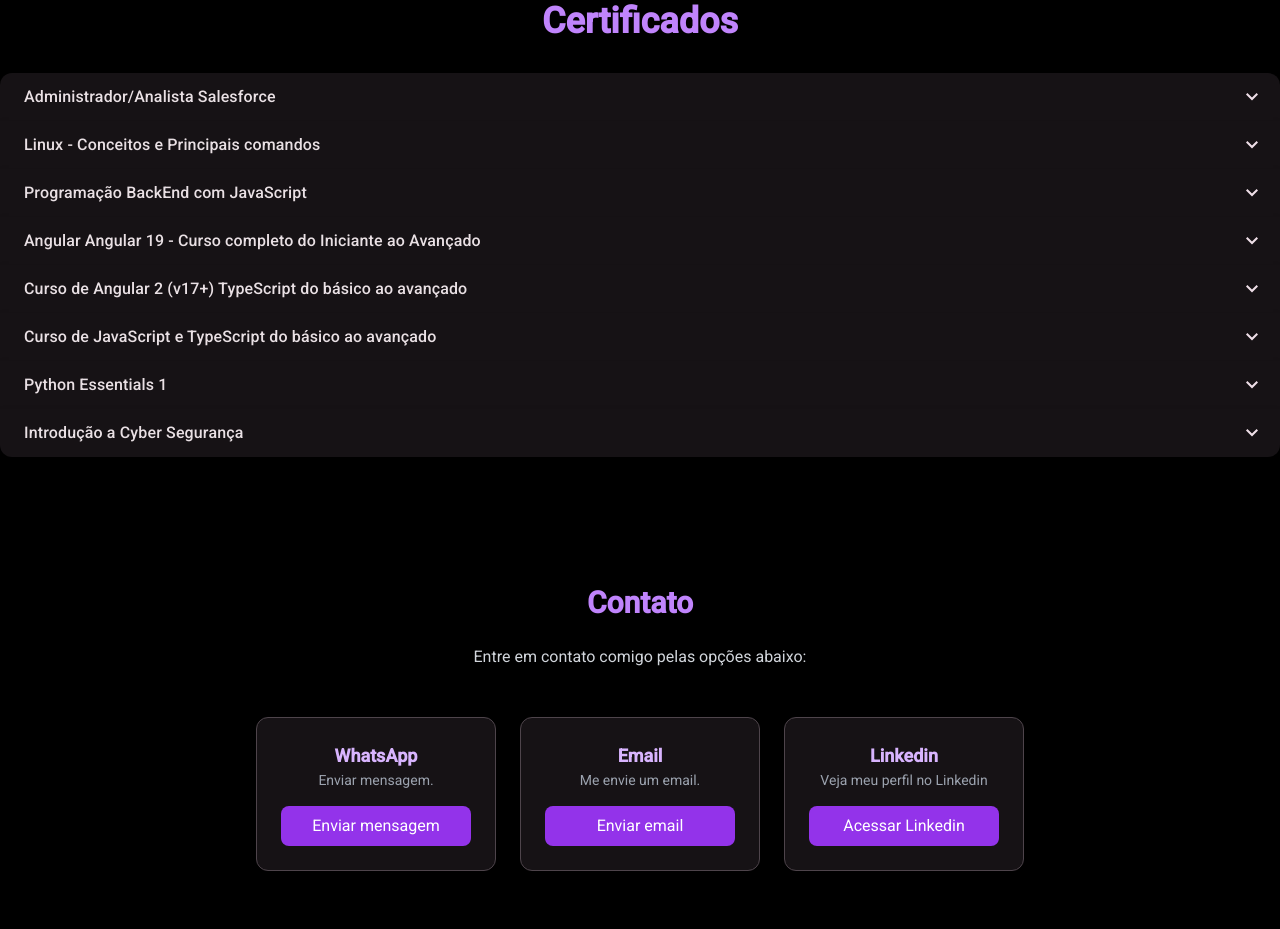
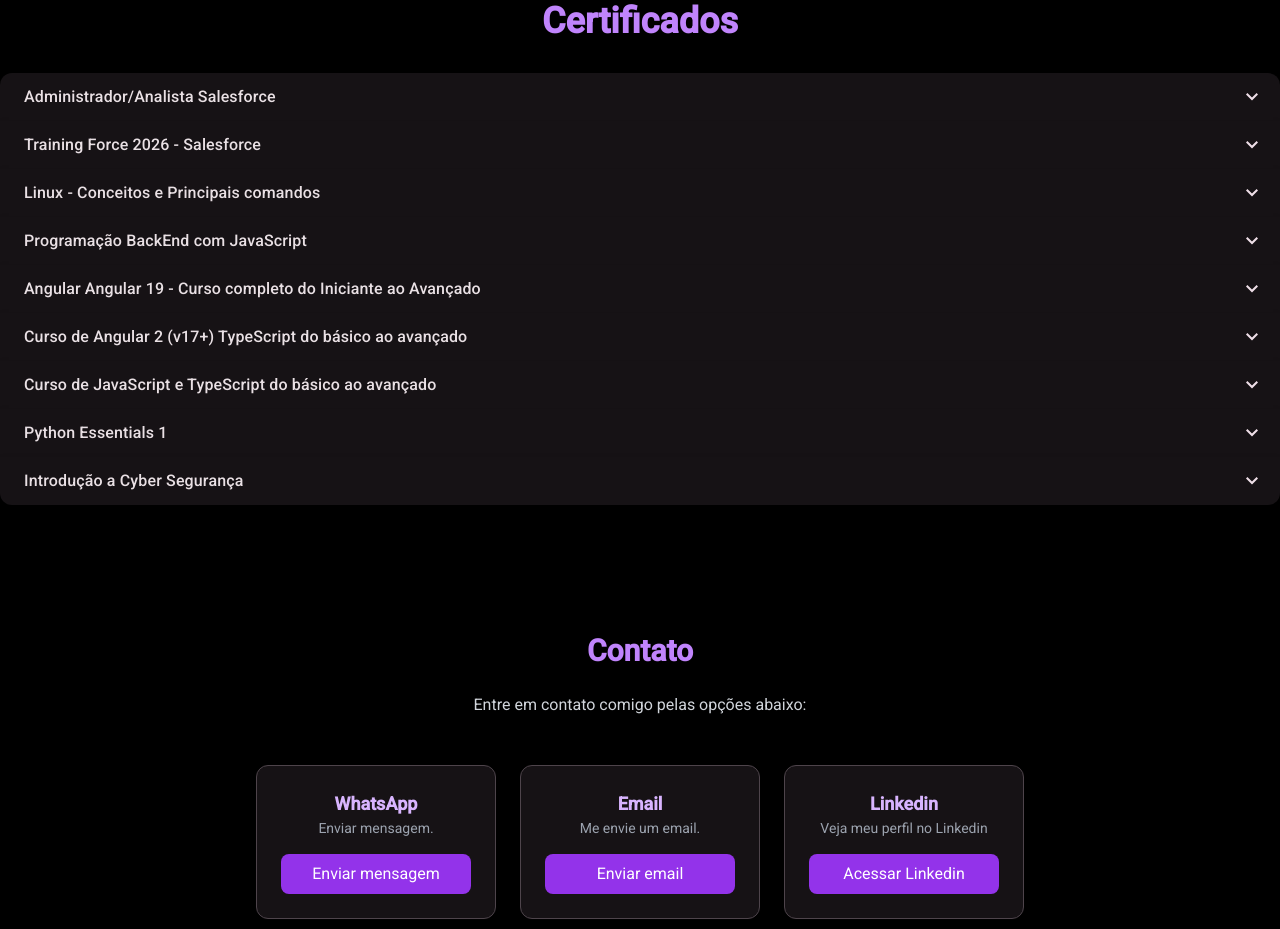
Before and after one commit to carinafernands/meu-portfolio, an Angular app: page / in a window 1280 px wide. Shown: the part 1700-2629 px from the top of the page. Built offline with nearby package versions, Linux system fonts and the light colour scheme.

Commit message:
att certificados

```diff
--- a/src/app/certificados/certificados/certificados.component.ts
+++ b/src/app/certificados/certificados/certificados.component.ts
@@ -14,13 +14,19 @@
       titulo: "Administrador/Analista Salesforce",
       instituicao: "Udemy",
       descricao:"Gestão de relacionamento com o cliente (CRM) · Administração de Salesforce · Desenvolvimento de Salesforce.",
-      link: "linux_conceitos_basicos.pdf"
+      link: "salesforce_adm_analista.pdf"
+    },
+     {
+      titulo: "Training Force 2026 - Salesforce",
+      instituicao: "Sotelli",
+      descricao:"Administração de Salesforce · Desenvolvimento de Salesforce.",
+      link: "training_force.pdf"
     },
       {
       titulo: "Linux - Conceitos e Principais comandos",
       instituicao: "Udemy",
       descricao:"Linux · Linux Terminal · Bash/Shell · Administração de Sistemas Linux · Gerenciamento de Processos.",
-      link: "salesforce_adm_analista.pdf"
+      link: "linux_conceitos_basicos.pdf"
     },
     {
       titulo: "Programação BackEnd com JavaScript",
```
Also changed, not shown: 1 other file (tests, documents, lock files or other folders).
